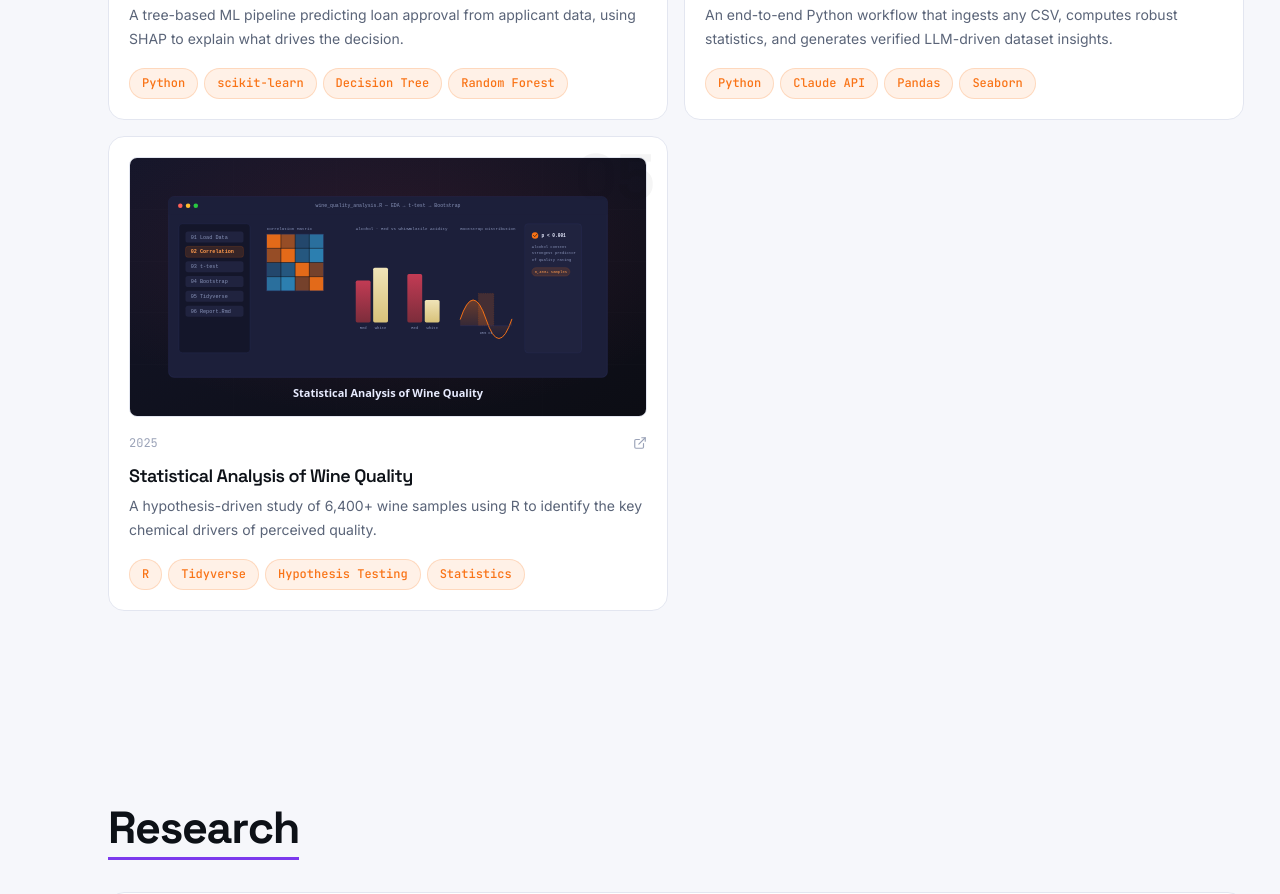
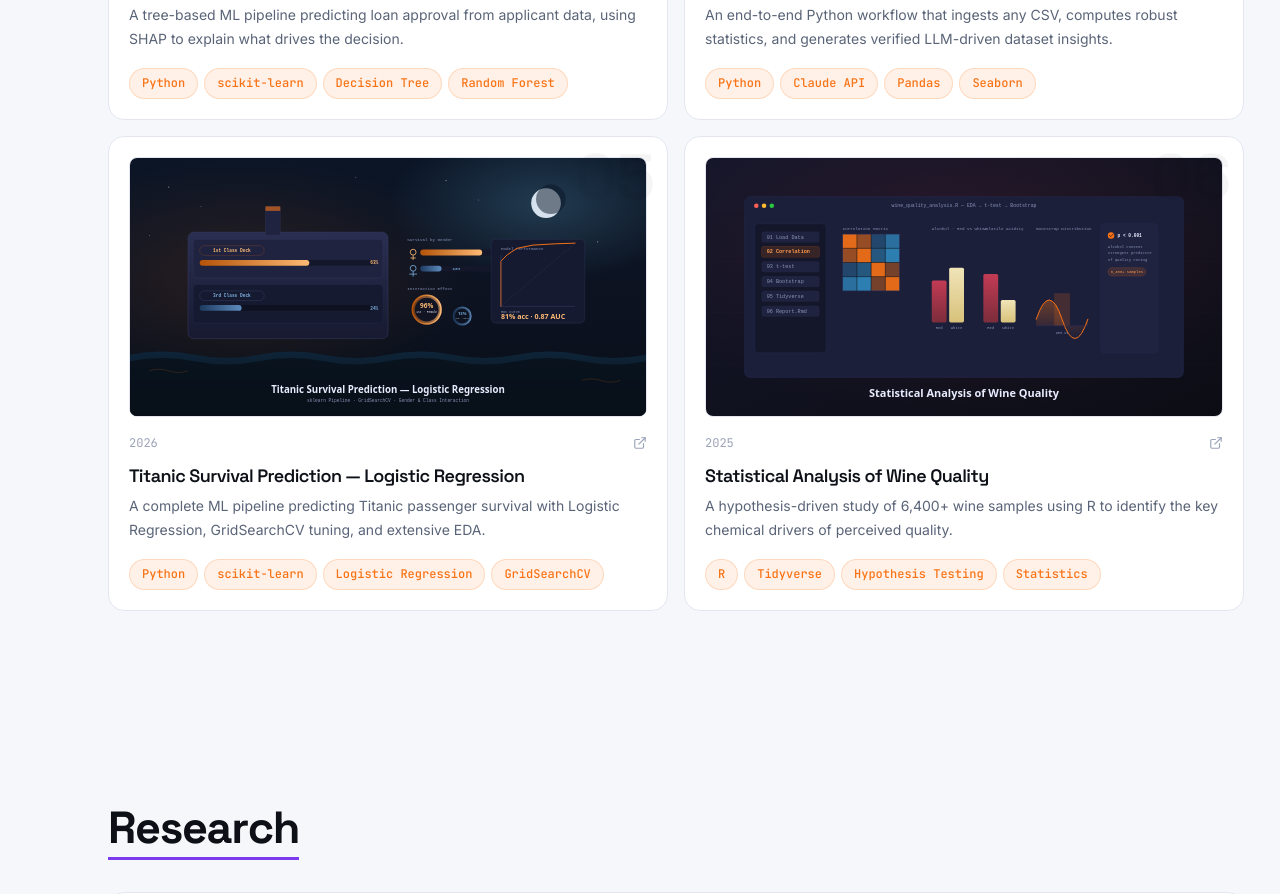
Before and after one commit to himanshumjain15/Portfolio, a Next.js app: page /Portfolio/ in a window 1280 px wide. Shown: the part 4740-5634 px from the top of the page. Built offline with nearby package versions, Linux system fonts and the light colour scheme.

Commit message:
feat: add Titanic Survival Prediction project
Adds the Titanic logistic regression project below LM-Assisted EDA,
sourced from the repo README (gender/class survival rates,
interaction effects, ROC-AUC), with a 7-step workflow and a
creative ship-deck-themed thumbnail.

```diff
--- a/src/data/portfolio.ts
+++ b/src/data/portfolio.ts
@@ -517,6 +517,40 @@ export const projects: Project[] = [
     featured: false,
     image: "/Portfolio/images/lm-assisted-eda-cover.svg",
   },
+  {
+    id: "titanic-logistic-regression",
+    title: "Titanic Survival Prediction — Logistic Regression",
+    subtitle:
+      "A complete ML pipeline predicting Titanic passenger survival with Logistic Regression, GridSearchCV tuning, and extensive EDA.",
+    description:
+      "Predicts Titanic passenger survival using a full sklearn Pipeline (Logistic Regression + GridSearchCV), with extensive EDA uncovering the key drivers of survival.",
+    problem:
+      "Predicting which Titanic passengers survived requires more than a single strong feature — it means untangling how gender, class, age, and family size interact, and building a leakage-free pipeline that generalizes beyond the training data.",
+    approach:
+      "Built an end-to-end sklearn Pipeline with separate preprocessing sub-pipelines: median imputation + StandardScaler for numeric features (age, fare, sibsp, parch), mode imputation + OneHotEncoder for nominal categoricals (sex, embarked), and OrdinalEncoder for class. Tuned Logistic Regression's regularization strength C over {0.01, 0.1, 1, 10, 100} with 5-fold stratified GridSearchCV optimizing ROC-AUC.",
+    results: [
+      "Achieved ~81% test accuracy and ~0.87 test ROC-AUC (~0.86 in 5-fold CV)",
+      "Found gender was the strongest predictor: females survived at ~74% vs. ~19% for males",
+      "Found class mattered significantly: 1st class survived at 63% vs. 24% for 3rd class, despite 3rd class being 55% of passengers",
+      "Identified a strong interaction effect: 1st-class females had a 96% survival rate vs. 13% for 3rd-class males",
+    ],
+    lessons:
+      "The biggest takeaway was that survival wasn't driven by any single feature in isolation — gender and class interacted strongly, with a 1st-class female's odds (96%) nearly the inverse of a 3rd-class male's (13%). This reinforced the value of visualizing interaction effects during EDA before modeling, not just univariate relationships.",
+    tags: ["Python", "scikit-learn", "Logistic Regression", "GridSearchCV", "EDA"],
+    year: "2026",
+    links: [{ label: "GitHub", url: "https://github.com/himanshumjain15/Titanic-Logistic-Regression-Analysis" }],
+    featured: false,
+    image: "/Portfolio/images/titanic-cover.svg",
+    workflow: [
+      "Imports & Data Loading",
+      "Dataset Overview",
+      "Exploratory Data Analysis",
+      "Feature Engineering & Preprocessing",
+      "Model Building",
+      "Model Evaluation",
+      "Conclusion",
+    ],
+  },
 
   {
     id: "wine-quality",
```
Also changed, not shown: public/images/titanic-cover.svg (added).
